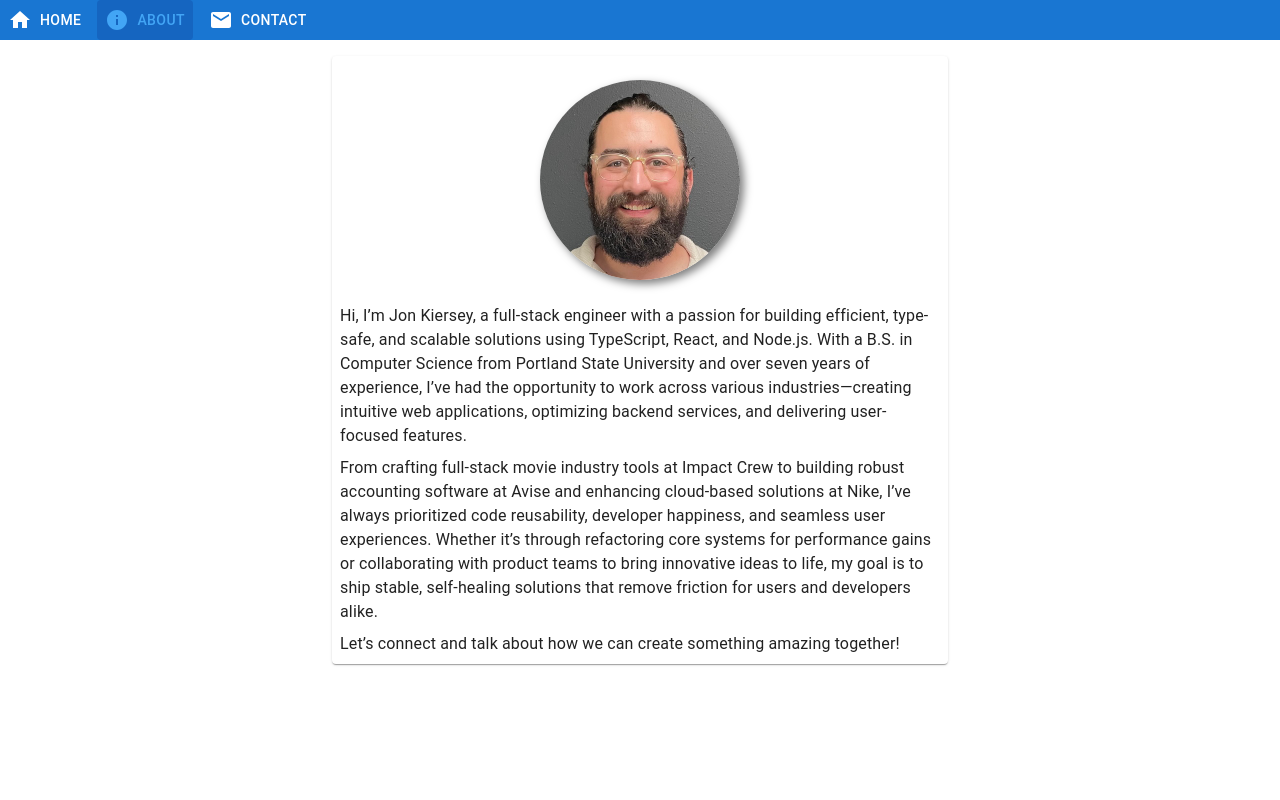
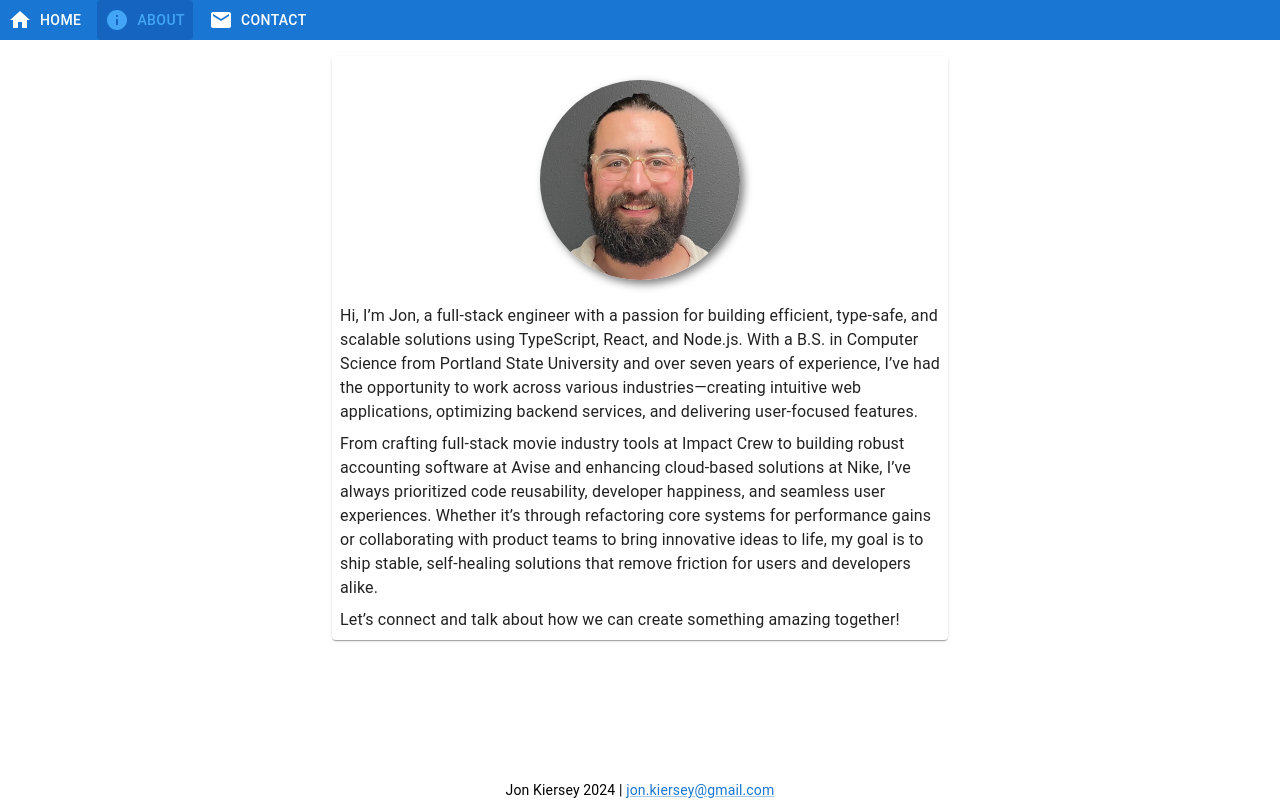
Before and after one commit to jonkiersey/aloha, a Next.js app: page /about in a window 1280 px wide. Built offline with nearby package versions, Linux system fonts and the light colour scheme.

Commit message:
add contact info footer to root layout

```diff
--- a/src/app/about/page.tsx
+++ b/src/app/about/page.tsx
@@ -34,7 +34,7 @@ const About = () => {
       <AboutBox>
         <ProfilePhoto alt="Photo of Jon" src={jonPhoto} />
         <Typography variant="body1">
-          Hi, I’m Jon Kiersey, a full-stack engineer with a passion for building
+          Hi, I’m Jon, a full-stack engineer with a passion for building
           efficient, type-safe, and scalable solutions using TypeScript, React,
           and Node.js. With a B.S. in Computer Science from Portland State
           University and over seven years of experience, I’ve had the
--- a/src/app/layout.tsx
+++ b/src/app/layout.tsx
@@ -1,12 +1,20 @@
 "use client";
 import { Box, ThemeProvider } from "@mui/material";
 import theme from "../theme";
-import { Header } from "@common";
+import { Footer, Header } from "@common";
 import styled from "styled-components";
 import { sizes } from "@constants";
 
+const ContentContainer = styled(Box)({
+  flexGrow: 1,
+  marginTop: sizes.headerHeight,
+  boxSizing: "border-box",
+});
+
 const PageContainer = styled(Box)({
-  marginTop: sizes.headerHeight,
+  display: "flex",
+  flexDirection: "column",
+  minHeight: "100vh",
 });
 
 const RootLayout = ({
@@ -16,11 +24,14 @@ const RootLayout = ({
 }>) => {
   return (
     <html lang="en">
-      <body style={{ margin: 0 }}>
+      <body style={{ margin: 0, height: "100vh" }}>
         <main>
           <ThemeProvider theme={theme}>
-            <Header />
-            <PageContainer>{children}</PageContainer>
+            <PageContainer>
+              <Header />
+              <ContentContainer>{children}</ContentContainer>
+              <Footer />
+            </PageContainer>
           </ThemeProvider>
         </main>
       </body>
--- /dev/null
+++ b/src/common/footer.tsx
@@ -0,0 +1,20 @@
+import { Box, Link, Typography } from "@mui/material";
+import styled from "styled-components";
+
+const FooterContainer = styled(Box)({
+  width: "100%",
+  display: "flex",
+  justifyContent: "center",
+});
+const Footer = () => {
+  return (
+    <FooterContainer>
+      <Typography variant="body2">
+        Jon Kiersey 2024 |{" "}
+        <Link href={"mailto:jon.kiersey@gmail.com"}>jon.kiersey@gmail.com</Link>
+      </Typography>
+    </FooterContainer>
+  );
+};
+
+export default Footer;
--- a/src/common/index.tsx
+++ b/src/common/index.tsx
@@ -1 +1,2 @@
 export { default as Header } from "./header";
+export { default as Footer } from "./footer";
```
